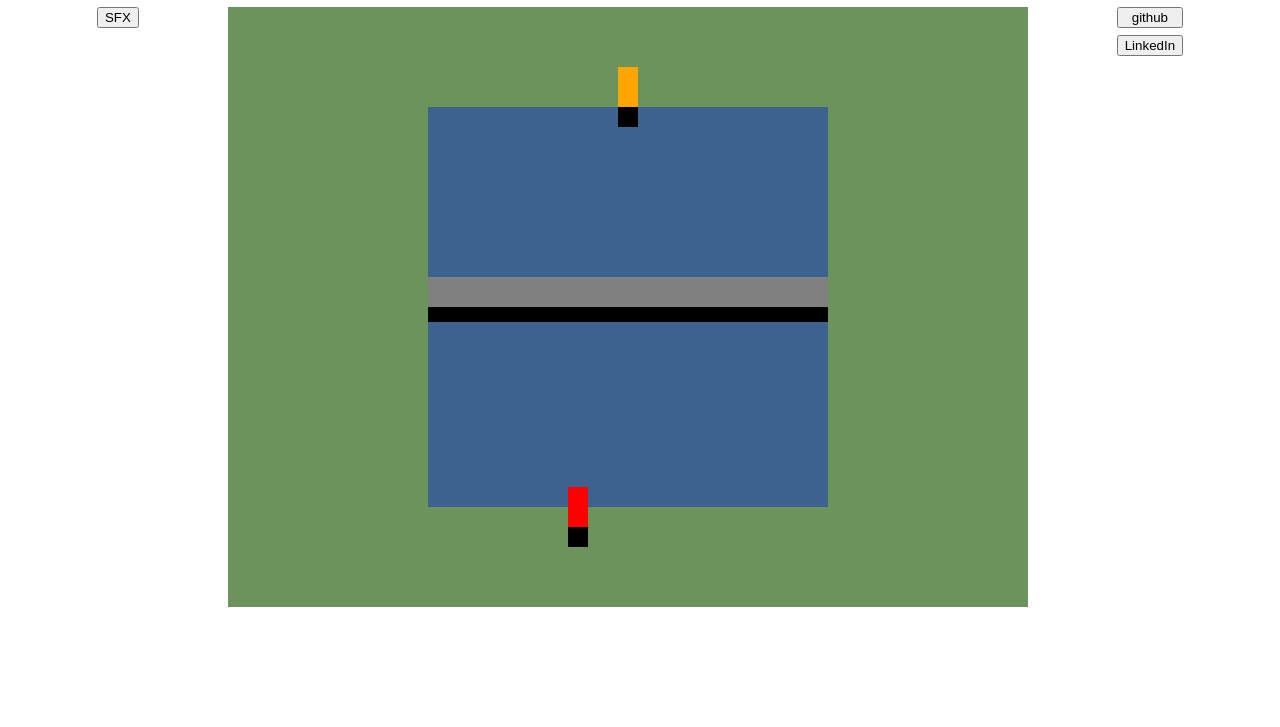
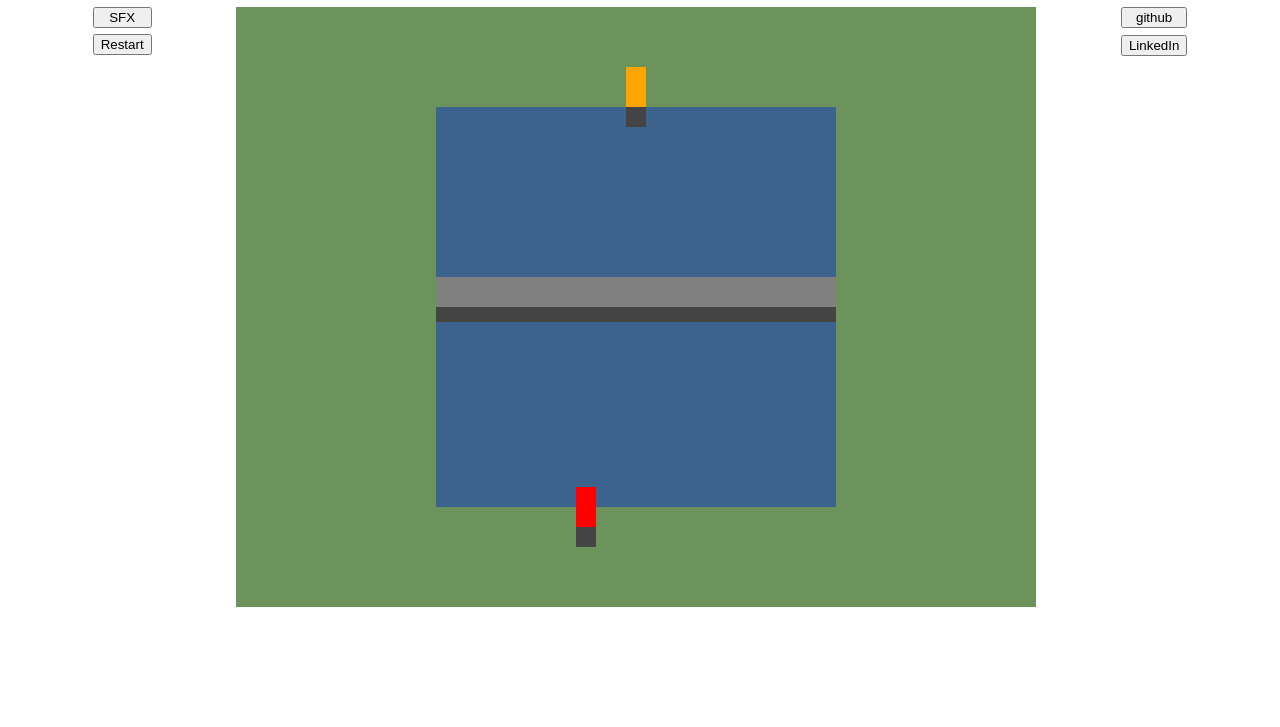
Before and after one commit to Aripander08/tennis_game, a website built with webpack: page index.html in a window 1280 px wide. Shown: the part 73-800 px from the top of the page. Built offline with nearby package versions, Linux system fonts and the light colour scheme; a web font is replaced by a local one.

Commit message:
before branching to work on gravity

```diff
--- a/index.html
+++ b/index.html
@@ -17,8 +17,9 @@
     <section>
         <div>
             <button id="sfx-button">SFX</button>
+            <button id="restart-button">Restart</button>
         </div>
-        <canvas id="game-canvas" width="800" height="600"></canvas>
+        <canvas id="game-canvas"></canvas>
         <!-- <script type="application/javascript" src="./main.js"></script> -->
         <div>
             <button id="github-button">github</button>
--- a/src/index.js
+++ b/src/index.js
@@ -2,6 +2,8 @@ import  Game from "./scripts/game.js";
 
 document.addEventListener("DOMContentLoaded", function() {
     const canvas = document.getElementById('game-canvas');
+    canvas.width = 800;
+    canvas.height = 600;
     const ctx = canvas.getContext('2d');
     // debugger
     const game = new Game(ctx);
--- a/src/scripts/ball.js
+++ b/src/scripts/ball.js
@@ -11,7 +11,7 @@ export default class Ball extends MovingObject {
 
     draw(ctx) {
         // the shadow
-        ctx.fillStyle = "#000";
+        ctx.fillStyle = "#444444";
         ctx.beginPath();
         ctx.arc(this.pos[0], this.pos[1], this.radius, 0, 2 * Math.PI);
         ctx.fill();
@@ -21,7 +21,6 @@ export default class Ball extends MovingObject {
         ctx.arc(this.pos[0], this.pos[2], this.radius, 0, 2 * Math.PI);
         ctx.fill();
     }
-
 
     collisionDetector(otherObject) {
         const collisionDist = this.radius + 20;
--- a/src/scripts/computer_player.js
+++ b/src/scripts/computer_player.js
@@ -2,24 +2,9 @@ import HumanPlayer from "./human_player.js";
 
 
 export default class ComputerPlayer extends HumanPlayer {
-    constructor(pos, vel, color) {
-        super(pos, vel);
-        this.color = color;
-    }   // will need to study how to get angles and lengths of right triangles
-
-    draw(ctx) {
-        // the player
-        ctx.fillStyle = this.color;
-        ctx.beginPath();
-        ctx.fillRect(this.pos[0] - 10, this.pos[1] - 20, 20, 40);
-
-        //their shadow
-        ctx.fillStyle = "#000";
-        ctx.beginPath();
-        ctx.fillRect(this.pos[0] - 10, this.pos[1] + 20, 20, 20);
-
+    constructor(pos, vel, color, height) {
+        super(pos, vel, color, height);
     }
-
 
     findPath(ball) {
         // path to ball
--- a/src/scripts/game.js
+++ b/src/scripts/game.js
@@ -7,10 +7,10 @@ export default class Game {
     constructor(ctx) {
         // debugger
         this.ctx = ctx;
-        this.ball = new Ball([220, 130, 110], [1, 3, 3], 5); // NEED A WAY TO LET VEL[2] CHANGE DURING TRAVEL
-        this.player1 = new HumanPlayer([350, 500], [0,0], "red");
+        this.ball = new Ball([220, 130, 110], [1, 3, 3], ctx.canvas.width * 0.00625); // NEED A WAY TO LET VEL[2] CHANGE DURING TRAVEL
+        this.player1 = new HumanPlayer([350, 500], [0,0], "red", ctx.canvas.width * 0.05);
         // debugger
-        this.player2 = new ComputerPlayer([500, 80], [0, 0], "orange", this.ball);
+        this.player2 = new ComputerPlayer([500, 80], [0, 0], "orange", ctx.canvas.width * 0.05);
         // debugger
         this.keydownHandler = this.keydownHandler.bind(this.player1);
         this.clickHandler = this.clickHandler.bind(this);
@@ -64,14 +64,14 @@ export default class Game {
     draw(ctx) {
         // tentative court - to be refactored to court.js
         ctx.fillStyle = "#6C935C";
-        ctx.fillRect(0, 0, 800, 600);
+        ctx.fillRect(0, 0, ctx.canvas.width, ctx.canvas.height);
         ctx.fillStyle = "#3C638E";
-        ctx.fillRect(200, 100, 400, 400);
+        ctx.fillRect(ctx.canvas.width / 4, ctx.canvas.width / 8, ctx.canvas.width / 2, ctx.canvas.width / 2);
 
         // tentative net
         ctx.fillStyle = "gray";
         ctx.fillRect(200, 270, 400, 30);
-        ctx.fillStyle = "black"
+        ctx.fillStyle = "#444444"
         ctx.fillRect(200, 300, 400, 15);
 
 
--- a/src/scripts/human_player.js
+++ b/src/scripts/human_player.js
@@ -1,21 +1,21 @@
 import MovingObject from "./moving_object.js";
 
 export default class HumanPlayer extends MovingObject {
-    constructor(pos, vel, color) {
+    constructor(pos, vel, color, height) {
         super(pos, vel);
         this.color = color;
-
-
+        this.height = height;
+        this.width = height / 2;
     }
 
     draw(ctx) {
         // the player
         ctx.fillStyle = this.color;
         ctx.beginPath();
-        ctx.fillRect(this.pos[0] - 10, this.pos[1] - 20, 20, 40);
+        ctx.fillRect(this.pos[0] - this.width / 2, this.pos[1] - this.height / 2, this.width, this.height);
 
         //their shadow
-        ctx.fillStyle = "#000";
+        ctx.fillStyle = "#444444";
         ctx.beginPath();
         ctx.fillRect(this.pos[0] - 10, this.pos[1] + 20, 20, 20);
 
```
Also changed, not shown: dist/main.js.
